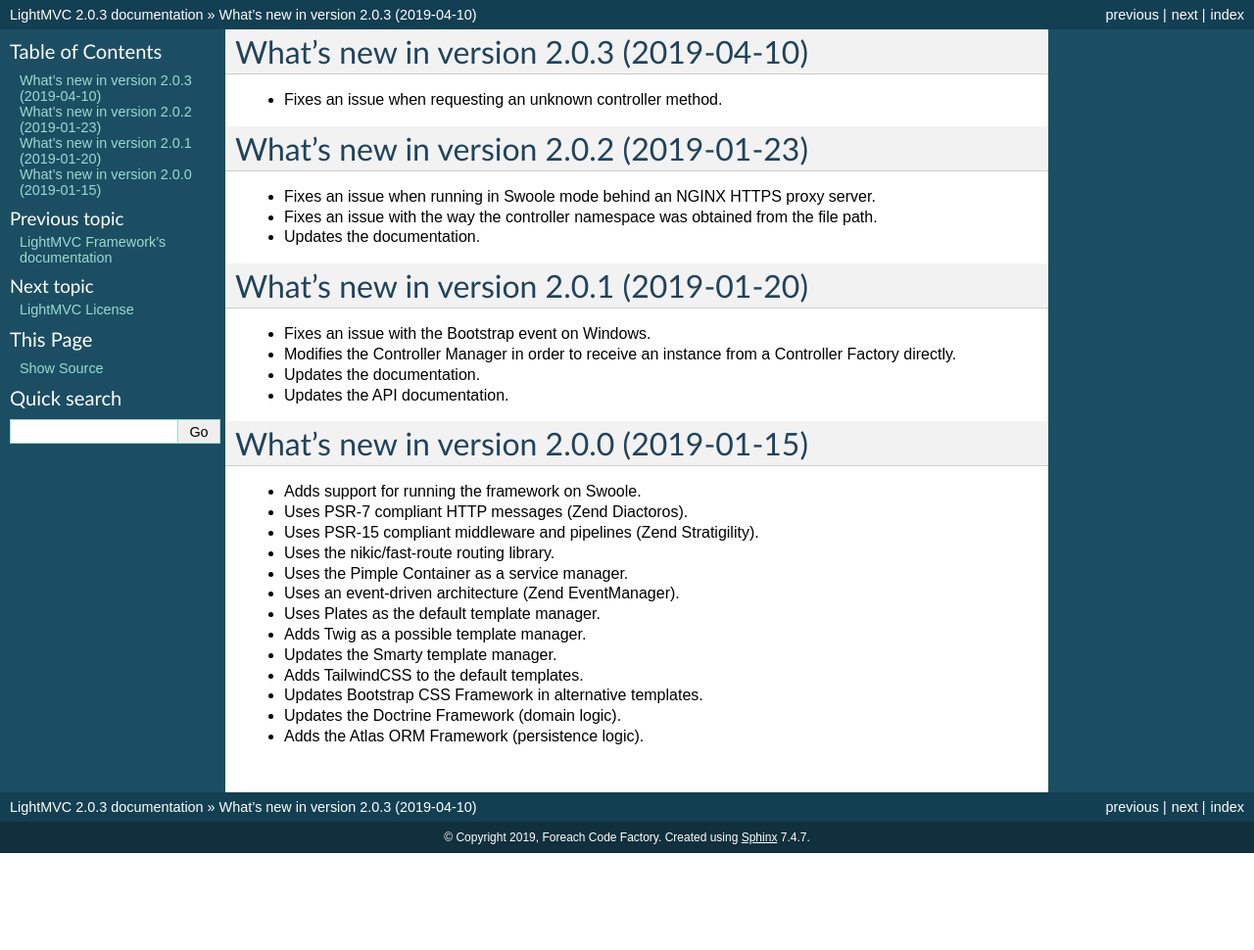
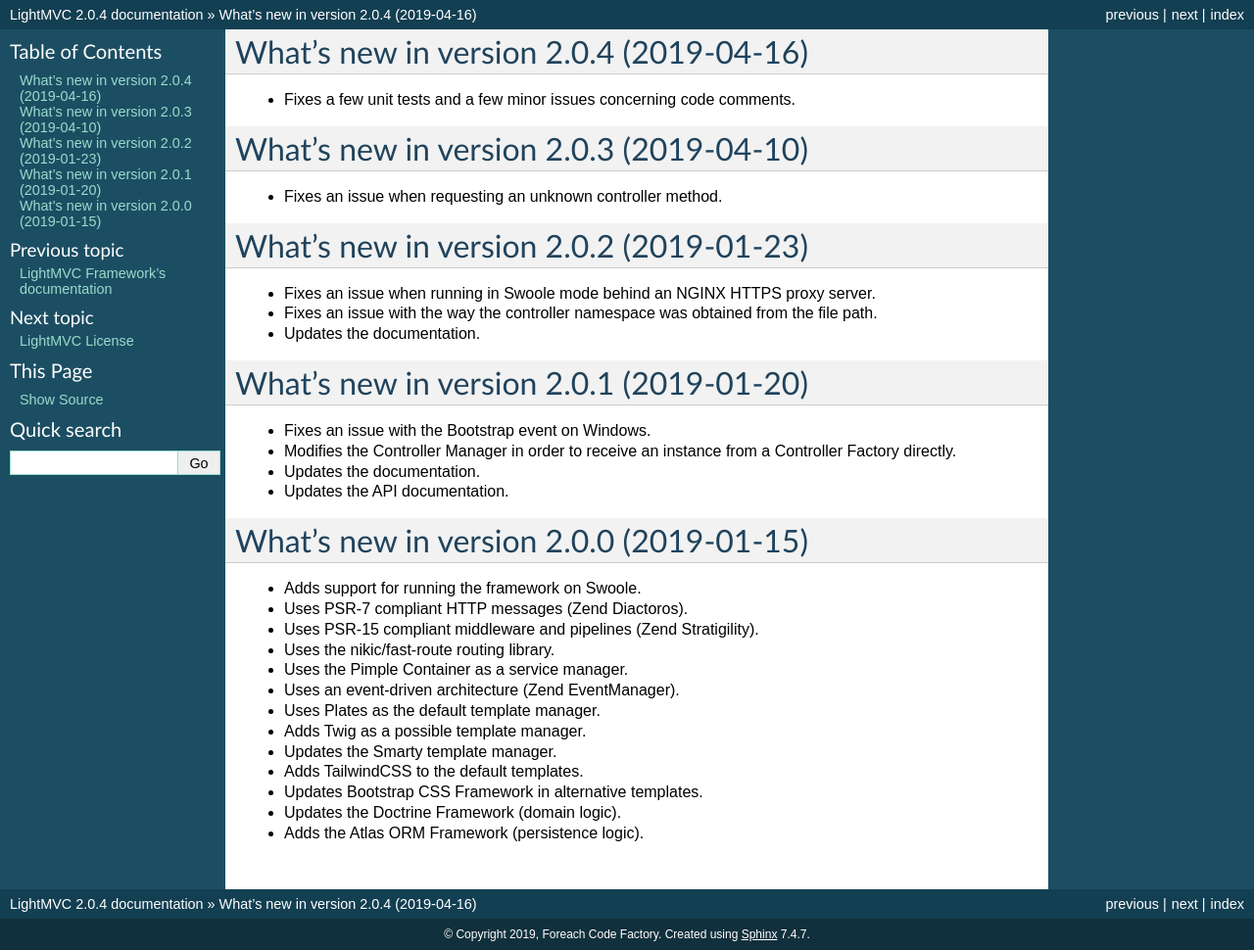
Before and after one commit to andrewscaya/ascmvc, a Sphinx documentation site: the page built from docs/whats_new.rst, in a window 1280 px wide. Shown: the whole page at 98% size. Built offline with Sphinx 7.4.7, drawn with Linux system fonts in a browser that asks for light colours; before the commit the page ends 900 px from its top, so only the background shows below that.

Commit message:
2019-04-16 AC: Updates the user documentation.

```diff
--- a/docs/conf.py
+++ b/docs/conf.py
@@ -54,7 +54,7 @@
 # The short X.Y version.
 version = '2.0'
 # The full version, including alpha/beta/rc tags.
-release = '2.0.3'
+release = '2.0.4'
 
 # The language for content autogenerated by Sphinx. Refer to documentation
 # for a list of supported languages.
--- a/docs/whats_new.rst
+++ b/docs/whats_new.rst
@@ -1,4 +1,9 @@
 .. _WhatsNewAnchor:
+
+What's new in version 2.0.4 (2019-04-16)
+========================================
+
+* Fixes a few unit tests and a few minor issues concerning code comments.
 
 What's new in version 2.0.3 (2019-04-10)
 ========================================
```
